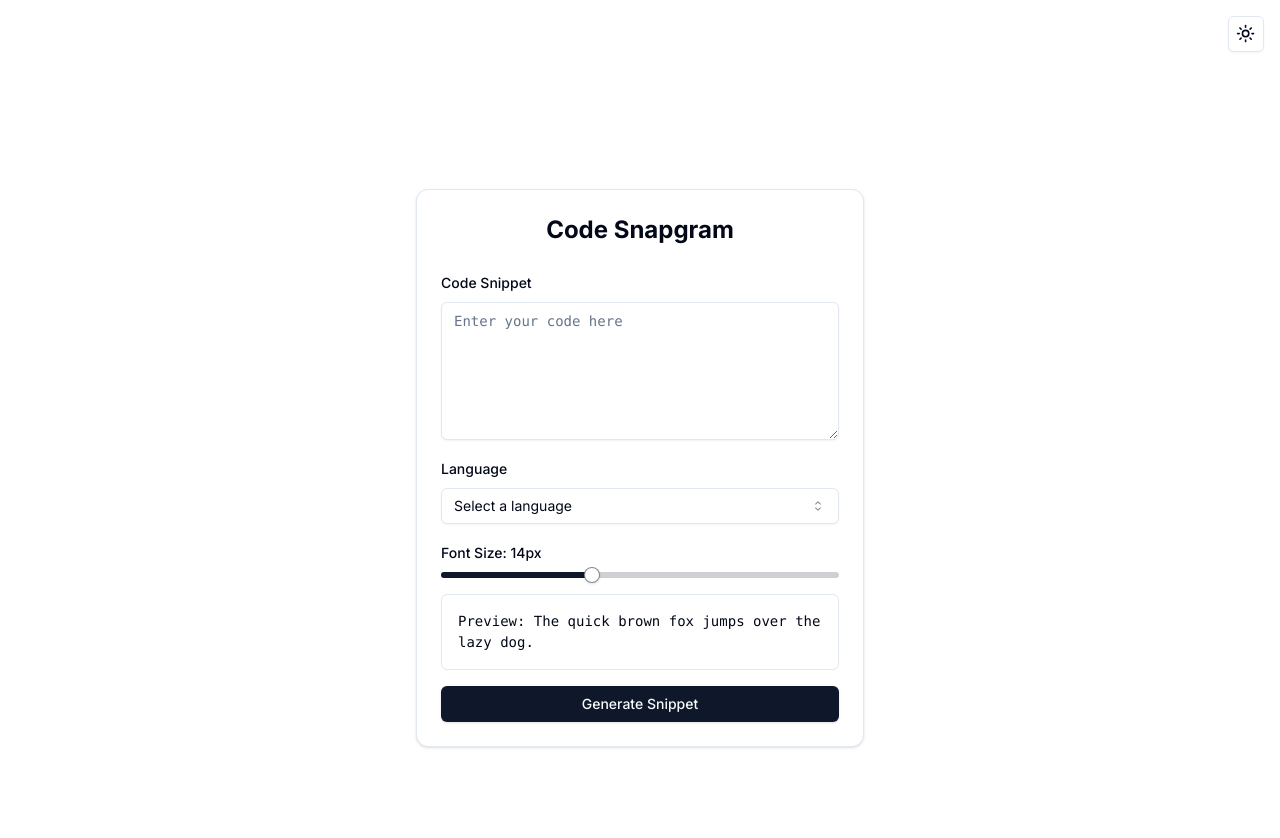
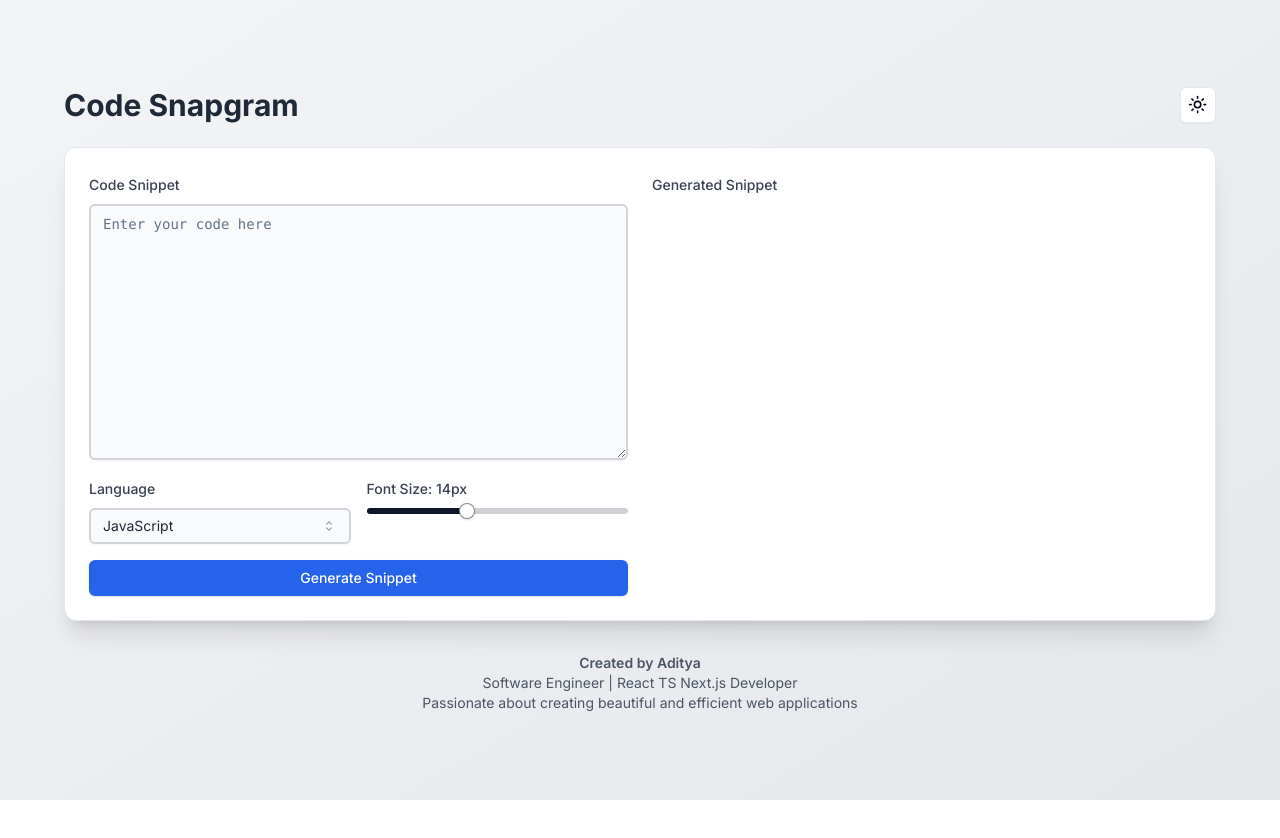
Before and after one commit to Aditya-Ace/Code-Snapgram, a Next.js app: page / in a window 1280 px wide. Shown: the top 838 px of the page. After the commit the page ends 800 px from the top, so only its background shows below. Built offline with nearby package versions, Linux system fonts and the light colour scheme.

Commit message:
Added the rest of the code

```diff
--- a/app/layout.tsx
+++ b/app/layout.tsx
@@ -26,9 +26,6 @@ export default function RootLayout({
 					disableTransitionOnChange
 				>
 					<div className='min-h-screen bg-background text-foreground'>
-						<nav className='p-4 flex justify-end'>
-							<ThemeToggle />
-						</nav>
 						{children}
 					</div>
 				</ThemeProvider>
--- a/app/page.tsx
+++ b/app/page.tsx
@@ -1,6 +1,6 @@
 'use client';
 
-import React, { useState } from 'react';
+import React, { useState, useRef } from 'react';
 import { Card } from '@/components/ui/card';
 import { Textarea } from '@/components/ui/textarea';
 import { Label } from '@/components/ui/label';
@@ -13,44 +13,201 @@ import {
 } from '@/components/ui/select';
 import { Slider } from '@/components/ui/slider';
 import { Button } from '@/components/ui/button';
+import { Prism as SyntaxHighlighter } from 'react-syntax-highlighter';
+import { atomDark } from 'react-syntax-highlighter/dist/esm/styles/prism';
+import { toPng } from 'html-to-image';
+import { Download, Share2, Moon, Sun } from 'lucide-react';
+import { motion } from 'framer-motion';
+import { useTheme } from 'next-themes';
+import prettier from 'prettier/standalone';
+import parserBabel from 'prettier/parser-babel';
+import parserHtml from 'prettier/parser-html';
+import parserCss from 'prettier/parser-postcss';
 
 export default function Home() {
+	const [code, setCode] = useState('');
+	const [language, setLanguage] = useState('javascript');
 	const [fontSize, setFontSize] = useState(14);
+	const [generatedSnippet, setGeneratedSnippet] = useState('');
+	const snippetRef = useRef<HTMLDivElement>(null);
+	const { theme, setTheme } = useTheme();
+
+	const beautifyCode = async (code: string, language: string) => {
+		try {
+			let formattedCode = code;
+			switch (language) {
+				case 'javascript':
+				case 'typescript':
+					formattedCode = await prettier.format(code, {
+						parser: 'babel',
+						plugins: [parserBabel]
+					});
+					break;
+				case 'html':
+					formattedCode = await prettier.format(code, {
+						parser: 'html',
+						plugins: [parserHtml]
+					});
+					break;
+				case 'css':
+					formattedCode = await prettier.format(code, {
+						parser: 'css',
+						plugins: [parserCss]
+					});
+					break;
+				default:
+					// For other languages, we'll just return the original code
+					return code;
+			}
+			return formattedCode.trim();
+		} catch (error) {
+			console.error('Error beautifying code:', error);
+			return code;
+		}
+	};
+
+	const handleGenerateSnippet = async () => {
+		const beautifiedCode = await beautifyCode(code, language);
+		setGeneratedSnippet(beautifiedCode);
+	};
+
+	const handleDownload = async () => {
+		if (snippetRef.current === null) {
+			return;
+		}
+		try {
+			const dataUrl = await toPng(snippetRef.current, {
+				cacheBust: true,
+				pixelRatio: 1,
+				width: 540,
+				height: 540,
+				skipAutoScale: true,
+				style: {
+					transform: 'scale(1)',
+					transformOrigin: 'center'
+				}
+			});
+			const link = document.createElement('a');
+			link.download = 'code-snippet.png';
+			link.href = dataUrl;
+			link.click();
+		} catch (err) {
+			console.error('Error downloading image:', err);
+		}
+	};
+
+	const handleShare = async () => {
+		if (snippetRef.current === null) {
+			return;
+		}
+		try {
+			const dataUrl = await toPng(snippetRef.current, {
+				cacheBust: true,
+				pixelRatio: 1,
+				width: 600,
+				height: 600,
+				style: {
+					transformOrigin: 'center'
+				}
+			});
+
+			if (navigator.share) {
+				const blob = await (await fetch(dataUrl)).blob();
+				const file = new File([blob], 'code-snippet.png', {
+					type: 'image/png'
+				});
+				navigator
+					.share({
+						title: 'Check out my code snippet!',
+						text: 'I created this code snippet using Code Snapgram.',
+						files: [file]
+					})
+					.then(() => {
+						console.log('Thanks for sharing!');
+					})
+					.catch(console.error);
+			} else {
+				alert(
+					'Web Share API is not supported in your browser. You can manually download the image and share it on Instagram.'
+				);
+			}
+		} catch (err) {
+			console.error('Error sharing image:', err);
+		}
+	};
 
 	return (
-		<main className='flex min-h-screen flex-col items-center justify-center p-24'>
-			<Card className='w-full max-w-md p-6 space-y-6 bg-background'>
-				<h1 className='text-2xl font-bold text-center text-foreground'>
+		<motion.main
+			className='flex min-h-screen flex-col items-center justify-center p-4 md:p-8 bg-gradient-to-br from-gray-100 to-gray-200 dark:from-gray-900 dark:to-gray-800'
+			initial={{ opacity: 0 }}
+			animate={{ opacity: 1 }}
+			transition={{ duration: 0.5 }}
+		>
+			<div className='w-full max-w-6xl mx-auto'>
+				<div className='flex justify-between items-center mb-6'>
+					<motion.h1
+						className='text-2xl md:text-3xl font-bold text-gray-800 dark:text-white'
+						initial={{ scale: 0.5, opacity: 0 }}
+						animate={{ scale: 1, opacity: 1 }}
+						transition={{ delay: 0.5, duration: 0.5 }}
+					>
 						Code Snapgram
-				</h1>
+					</motion.h1>
+					<Button
+						variant='outline'
+						size='icon'
+						onClick={() => setTheme(theme === 'dark' ? 'light' : 'dark')}
+					>
+						<Sun className='h-[1.2rem] w-[1.2rem] rotate-0 scale-100 transition-all dark:-rotate-90 dark:scale-0' />
+						<Moon className='absolute h-[1.2rem] w-[1.2rem] rotate-90 scale-0 transition-all dark:rotate-0 dark:scale-100' />
+						<span className='sr-only'>Toggle theme</span>
+					</Button>
+				</div>
 
-				<div className='space-y-4'>
+				<Card className='p-4 md:p-6 space-y-6 bg-white dark:bg-gray-800 shadow-xl'>
+					<div className='grid grid-cols-1 lg:grid-cols-2 gap-6'>
+						<motion.div
+							className='space-y-4'
+							initial={{ x: -50, opacity: 0 }}
+							animate={{ x: 0, opacity: 1 }}
+							transition={{ delay: 0.7, duration: 0.5 }}
+						>
 							<div className='space-y-2'>
-						<Label htmlFor='code-input' className='text-foreground'>
+								<Label
+									htmlFor='code-input'
+									className='text-gray-700 dark:text-gray-300'
+								>
 									Code Snippet
 								</Label>
 								<Textarea
 									id='code-input'
 									placeholder='Enter your code here'
-							className='font-mono bg-background text-foreground'
-							rows={6}
+									className='font-mono bg-gray-50 dark:bg-gray-700 text-gray-800 dark:text-gray-200 h-48 md:h-64 border-2 border-gray-300 dark:border-gray-600 rounded-md'
+									value={code}
+									onChange={(e) => setCode(e.target.value)}
 								/>
 							</div>
 
+							<div className='grid grid-cols-2 gap-4'>
 								<div className='space-y-2'>
-						<Label htmlFor='language-select' className='text-foreground'>
+									<Label
+										htmlFor='language-select'
+										className='text-gray-700 dark:text-gray-300'
+									>
 										Language
 									</Label>
-						<Select>
+									<Select value={language} onValueChange={setLanguage}>
 										<SelectTrigger
 											id='language-select'
-								className='bg-background text-foreground'
+											className='bg-gray-50 dark:bg-gray-700 text-gray-800 dark:text-gray-200 border-2 border-gray-300 dark:border-gray-600'
 										>
 											<SelectValue placeholder='Select a language' />
 										</SelectTrigger>
 										<SelectContent>
+											<SelectItem value='javascript'>JavaScript</SelectItem>
 											<SelectItem value='typescript'>TypeScript</SelectItem>
-								<SelectItem value='javascript'>JavaScript</SelectItem>
+											<SelectItem value='html'>HTML</SelectItem>
+											<SelectItem value='css'>CSS</SelectItem>
 											<SelectItem value='python'>Python</SelectItem>
 											<SelectItem value='java'>Java</SelectItem>
 											<SelectItem value='csharp'>C#</SelectItem>
@@ -59,7 +216,10 @@ export default function Home() {
 								</div>
 
 								<div className='space-y-2'>
-						<Label htmlFor='font-size-slider' className='text-foreground'>
+									<Label
+										htmlFor='font-size-slider'
+										className='text-gray-700 dark:text-gray-300'
+									>
 										Font Size: {fontSize}px
 									</Label>
 									<Slider
@@ -71,19 +231,93 @@ export default function Home() {
 										onValueChange={(value) => setFontSize(value[0])}
 									/>
 								</div>
-
-					<div className='p-4 border rounded-md bg-background'>
-						<p
-							style={{ fontSize: `${fontSize}px` }}
-							className='font-mono text-foreground'
-						>
-							Preview: The quick brown fox jumps over the lazy dog.
-						</p>
 							</div>
 
-					<Button className='w-full'>Generate Snippet</Button>
+							<Button
+								className='w-full bg-blue-600 hover:bg-blue-700 text-white'
+								onClick={handleGenerateSnippet}
+							>
+								Generate Snippet
+							</Button>
+						</motion.div>
+
+						<motion.div
+							className='space-y-2'
+							initial={{ x: 50, opacity: 0 }}
+							animate={{ x: 0, opacity: 1 }}
+							transition={{ delay: 0.9, duration: 0.5 }}
+						>
+							<Label className='text-gray-700 dark:text-gray-300'>
+								Generated Snippet
+							</Label>
+							{generatedSnippet && (
+								<div className='relative w-full pt-[100%]'>
+									<div
+										ref={snippetRef}
+										className='absolute top-0 left-0 w-full h-full rounded-lg overflow-hidden shadow-2xl bg-gradient-to-br from-purple-500 to-pink-500 p-4'
+									>
+										<div className='rounded-lg overflow-hidden bg-gray-900 p-4 relative w-full h-full flex flex-col'>
+											<div className='absolute top-2 left-2 flex space-x-1'>
+												<div className='w-3 h-3 rounded-full bg-red-500'></div>
+												<div className='w-3 h-3 rounded-full bg-yellow-500'></div>
+												<div className='w-3 h-3 rounded-full bg-green-500'></div>
+											</div>
+											<SyntaxHighlighter
+												language={language}
+												style={atomDark}
+												customStyle={{
+													fontSize: `${fontSize}px`,
+													padding: '1rem',
+													borderRadius: '0.5rem',
+													background: 'transparent',
+													overflowY: 'auto',
+													margin: 0,
+													flex: 1
+												}}
+											>
+												{generatedSnippet}
+											</SyntaxHighlighter>
+											<div className='text-xs text-gray-400 opacity-75 font-semibold mt-2 text-center'>
+												Made with ❤️ using Next.js by Aditya
+											</div>
+										</div>
+									</div>
+								</div>
+							)}
+							{generatedSnippet && (
+								<div className='flex space-x-2 mt-4'>
+									<Button
+										onClick={handleDownload}
+										className='flex-1 bg-green-600 hover:bg-green-700 text-white'
+									>
+										<Download className='w-4 h-4 mr-2' />
+										Download
+									</Button>
+									<Button
+										onClick={handleShare}
+										className='flex-1 bg-indigo-600 hover:bg-indigo-700 text-white'
+									>
+										<Share2 className='w-4 h-4 mr-2' />
+										Share
+									</Button>
+								</div>
+							)}
+						</motion.div>
 					</div>
 				</Card>
-		</main>
+			</div>
+			<motion.footer
+				className='mt-8 text-center text-sm text-gray-600 dark:text-gray-400'
+				initial={{ y: 50, opacity: 0 }}
+				animate={{ y: 0, opacity: 1 }}
+				transition={{ delay: 1.1, duration: 0.5 }}
+			>
+				<p className='font-semibold'>Created by Aditya</p>
+				<p>Software Engineer | React TS Next.js Developer</p>
+				<p>
+					Passionate about creating beautiful and efficient web applications
+				</p>
+			</motion.footer>
+		</motion.main>
 	);
 }
--- a/package.json
+++ b/package.json
@@ -9,18 +9,23 @@
     "lint": "next lint"
   },
   "dependencies": {
+    "@prettier/plugin-xml": "^3.4.1",
     "@radix-ui/react-dropdown-menu": "^2.1.1",
     "@radix-ui/react-icons": "^1.3.0",
     "@radix-ui/react-label": "^2.1.0",
     "@radix-ui/react-select": "^2.1.1",
     "@radix-ui/react-slider": "^1.2.0",
     "@radix-ui/react-slot": "^1.1.0",
+    "@types/prettier": "^2.7.3",
+    "@types/react-syntax-highlighter": "^15.5.13",
     "class-variance-authority": "^0.7.0",
     "clsx": "^2.1.1",
+    "framer-motion": "^11.4.0",
     "html-to-image": "^1.11.11",
     "lucide-react": "^0.436.0",
     "next": "14.2.7",
     "next-themes": "^0.3.0",
+    "prettier": "^3.3.3",
     "react": "^18",
     "react-dom": "^18",
     "react-syntax-highlighter": "^15.5.0",
```
Also changed, not shown: 2 other files (tests, documents, lock files or other folders). Lines whose indentation alone changed are shown as unchanged.
